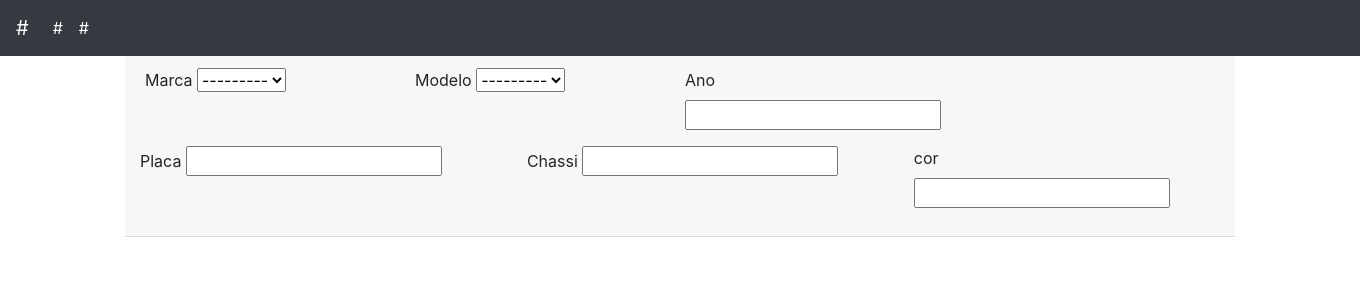
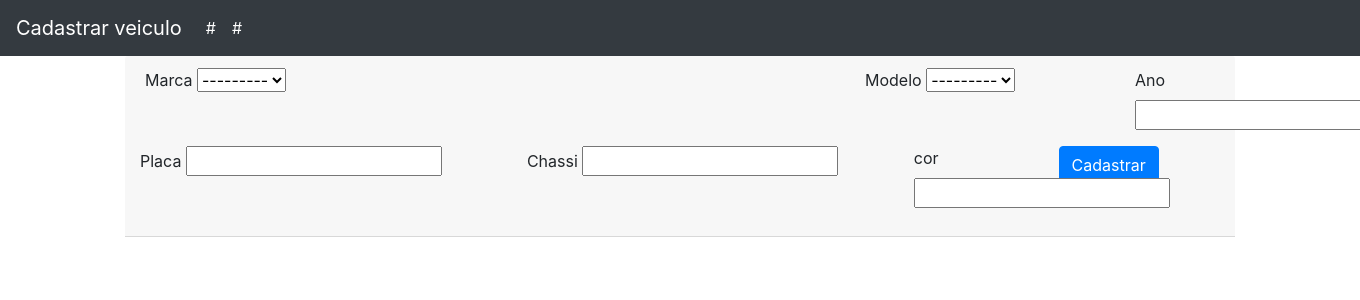
Before and after one commit to gustavolopesv3/locadoraDeVeiculos, a Django app: page /cadastroveiculo in a window 1360 px wide; the page is wider, and only the part inside the window is pictured. Shown: the top 300 px of that part. Run offline with Django 3.2, Linux system fonts and the light colour scheme; data that the repository does not hold is empty; some libraries are stand-ins or nearby versions.

```diff
--- a/templates/base.html
+++ b/templates/base.html
@@ -10,7 +10,7 @@
 
 <body>
 <nav class="navbar navbar-expand-lg navbar-dark bg-dark">
-  <a class="navbar-brand" href="#">#</a>
+  <a class="navbar-brand" href="cadastroveiculo">Cadastrar veiculo</a>
   <button class="navbar-toggler" type="button" data-toggle="collapse" data-target="#navbarNav" aria-controls="navbarNav" aria-expanded="false" aria-label="Toggle navigation">
     <span class="navbar-toggler-icon"></span>
   </button>
--- a/templates/cadastroveiculo.html
+++ b/templates/cadastroveiculo.html
@@ -1,12 +1,13 @@
 {% extends 'base.html' %}
 {% load filtros %}
 
+<body>
 
 {% block conteudo %}
 
     <form class="card-header">
         <div class="form-row">
-            <div class="form-group col-md-3">
+            <div class="form-group col-md-8">
                 <label>Marca</label>
                 {{ formveiculo.marca | addclass:'form-control'  }}
             </div>
@@ -31,14 +32,14 @@
                 <label>cor</label>
                 {{ formveiculo.cor | addclass:'form-control'  }}
             </div>
-
-
-
+        </div>
+    </form>
+    <div class="button">
+             <input type="submit" class="btn btn-primary" value="Cadastrar">
         </div>
 
 
-
-    </form>
+</body>
 
 
 {% endblock conteudo %}
--- a/templates/index.html
+++ b/templates/index.html
@@ -1,7 +1,7 @@
 {% extends 'base.html' %}
 {% load filtros %}
 
-<html lang="en">
+<html lang="pt-br">
 <head>
     <title>Area de teste</title>
 </head>
```
